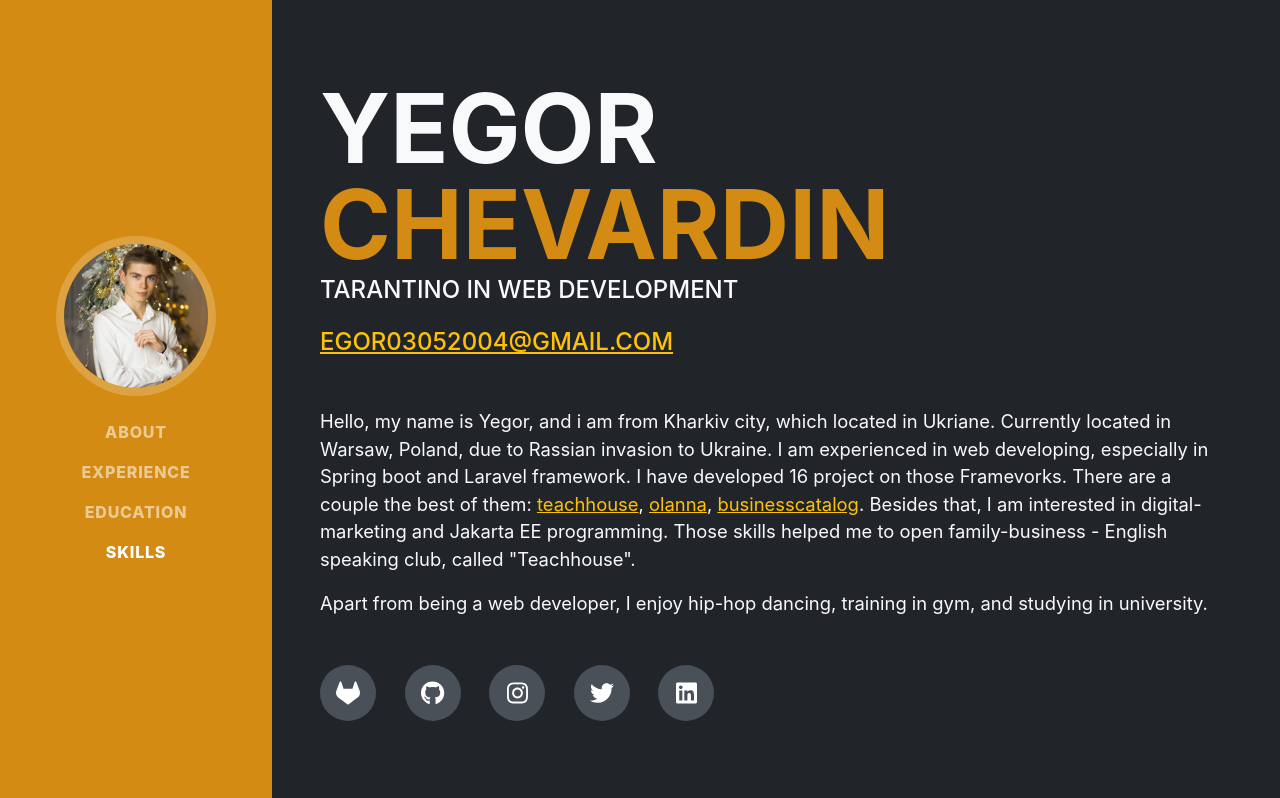
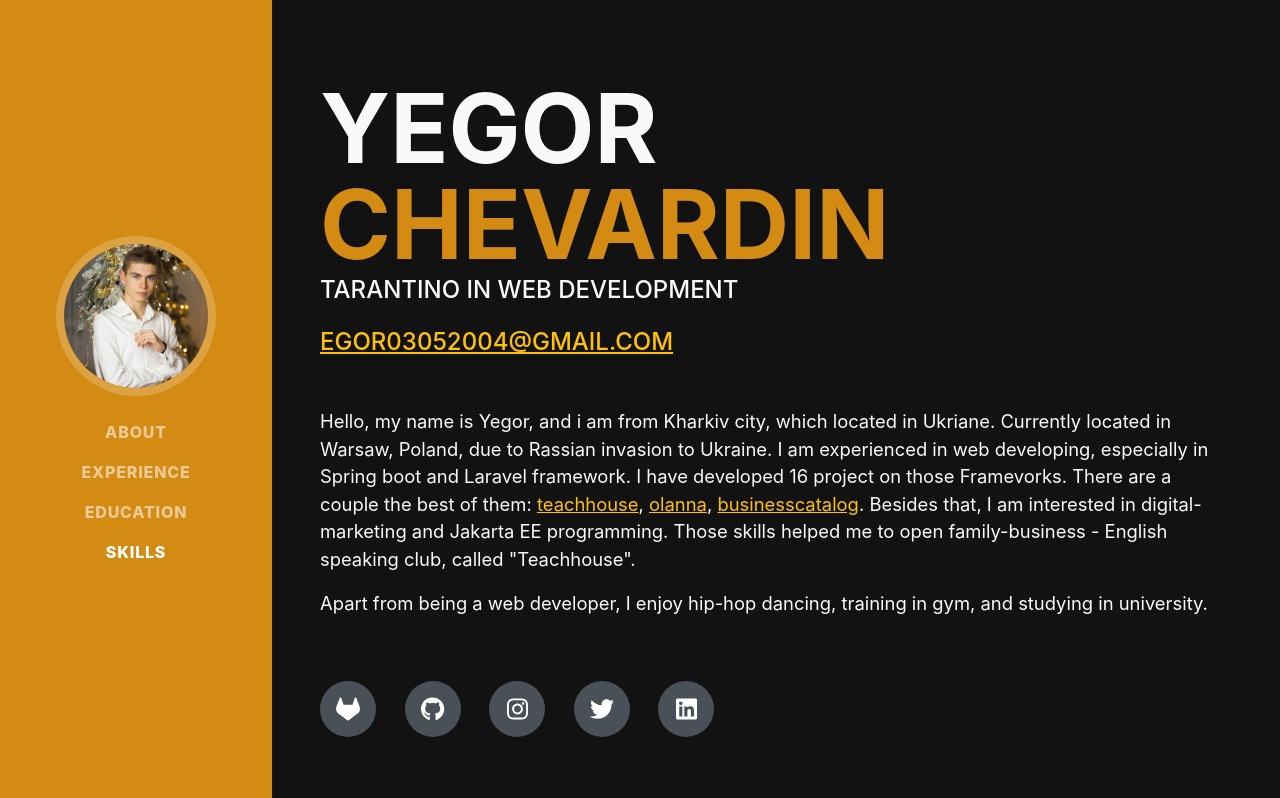
Before and after one commit to YegorChevardin/portfolio, a plain HTML site: page index.html in a window 1280 px wide. Shown: the top 798 px of the page. Drawn offline with nearby package versions, Linux system fonts and the light colour scheme; a web font is replaced by a local one.

Commit message:
Fixed background color and links margin

```diff
--- a/index.html
+++ b/index.html
@@ -15,7 +15,7 @@
         <!-- Core theme CSS (includes Bootstrap)-->
         <link href="css/styles.css" rel="stylesheet" />
     </head>
-    <body id="page-top" class="bg-dark text-light">
+    <body id="page-top" class="text-light">
         <!-- Navigation-->
         <nav class="navbar navbar-expand-lg navbar-dark bg-warning fixed-top" id="sideNav">
             <a class="navbar-brand js-scroll-trigger" href="#page-top">
@@ -54,11 +54,11 @@
                         Apart from being a web developer, I enjoy hip-hop dancing, training in gym, and studying in university.
                     </p>
                     <div class="social-icons">
-                        <a class="social-icon" href="https://gitlab.com/YegorChevardin" target="_blank"><i class="fab fa-gitlab"></i></a>
-                        <a class="social-icon" href="https://github.com/YegorChevardin" target="_blank"><i class="fab fa-github"></i></a>
-                        <a class="social-icon" href="https://www.instagram.com/egor.chevardin/" target="_blank"><i class="fab fa-instagram"></i></a>
-                        <a class="social-icon" href="https://twitter.com/YegorChevardin" target="_blank"><i class="fab fa-twitter"></i></a>
-                        <a class="social-icon" href="https://www.linkedin.com/in/yegor-chevardin/" target="_blank"><i class="fab fa-linkedin"></i></a>
+                        <a class="social-icon mt-3" href="https://gitlab.com/YegorChevardin" target="_blank"><i class="fab fa-gitlab"></i></a>
+                        <a class="social-icon mt-3" href="https://github.com/YegorChevardin" target="_blank"><i class="fab fa-github"></i></a>
+                        <a class="social-icon mt-3" href="https://www.instagram.com/egor.chevardin/" target="_blank"><i class="fab fa-instagram"></i></a>
+                        <a class="social-icon mt-3" href="https://twitter.com/YegorChevardin" target="_blank"><i class="fab fa-twitter"></i></a>
+                        <a class="social-icon mt-3" href="https://www.linkedin.com/in/yegor-chevardin/" target="_blank"><i class="fab fa-linkedin"></i></a>
                     </div>
                 </div>
             </section>
```
Also changed, not shown: css/styles.css.
